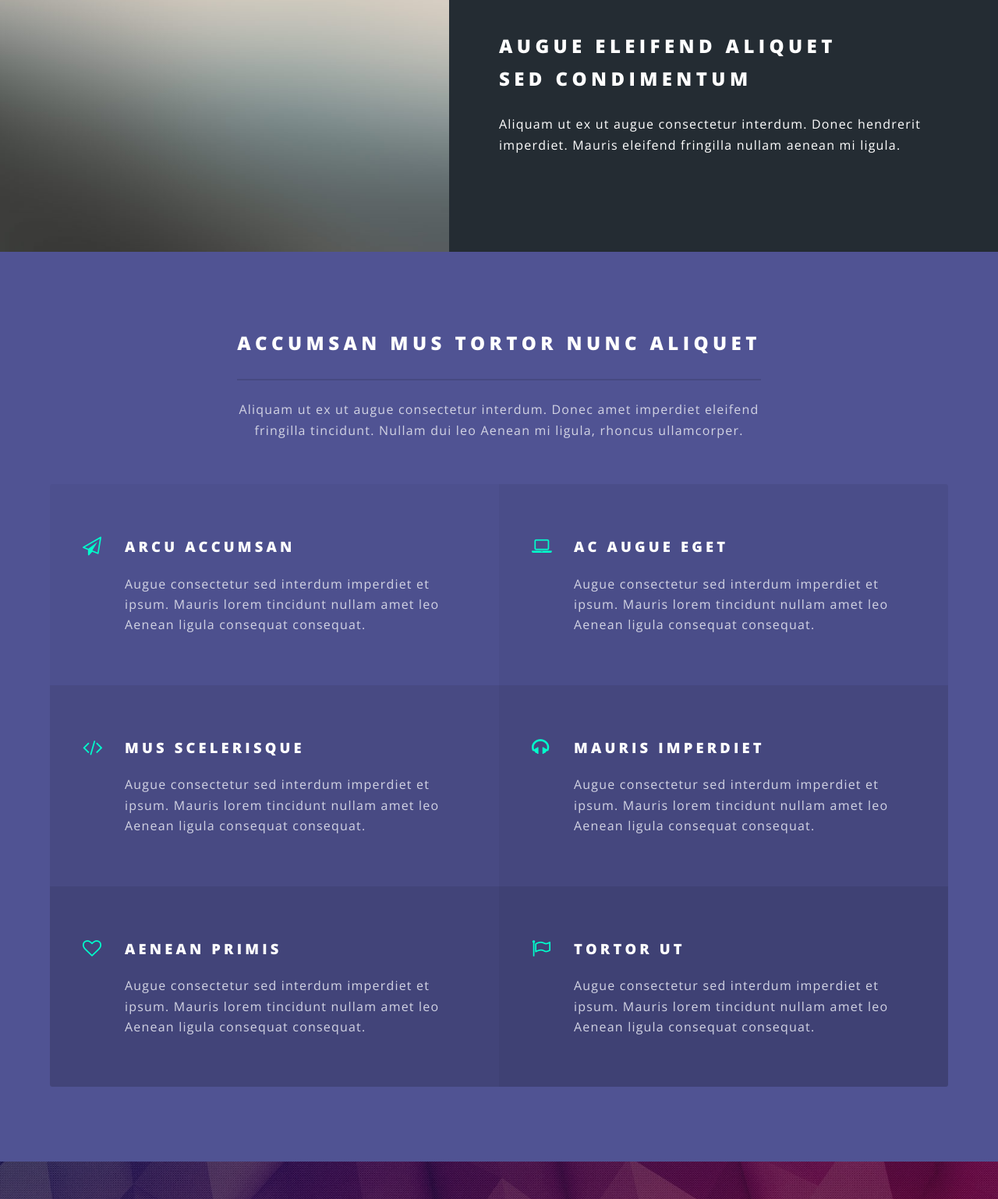
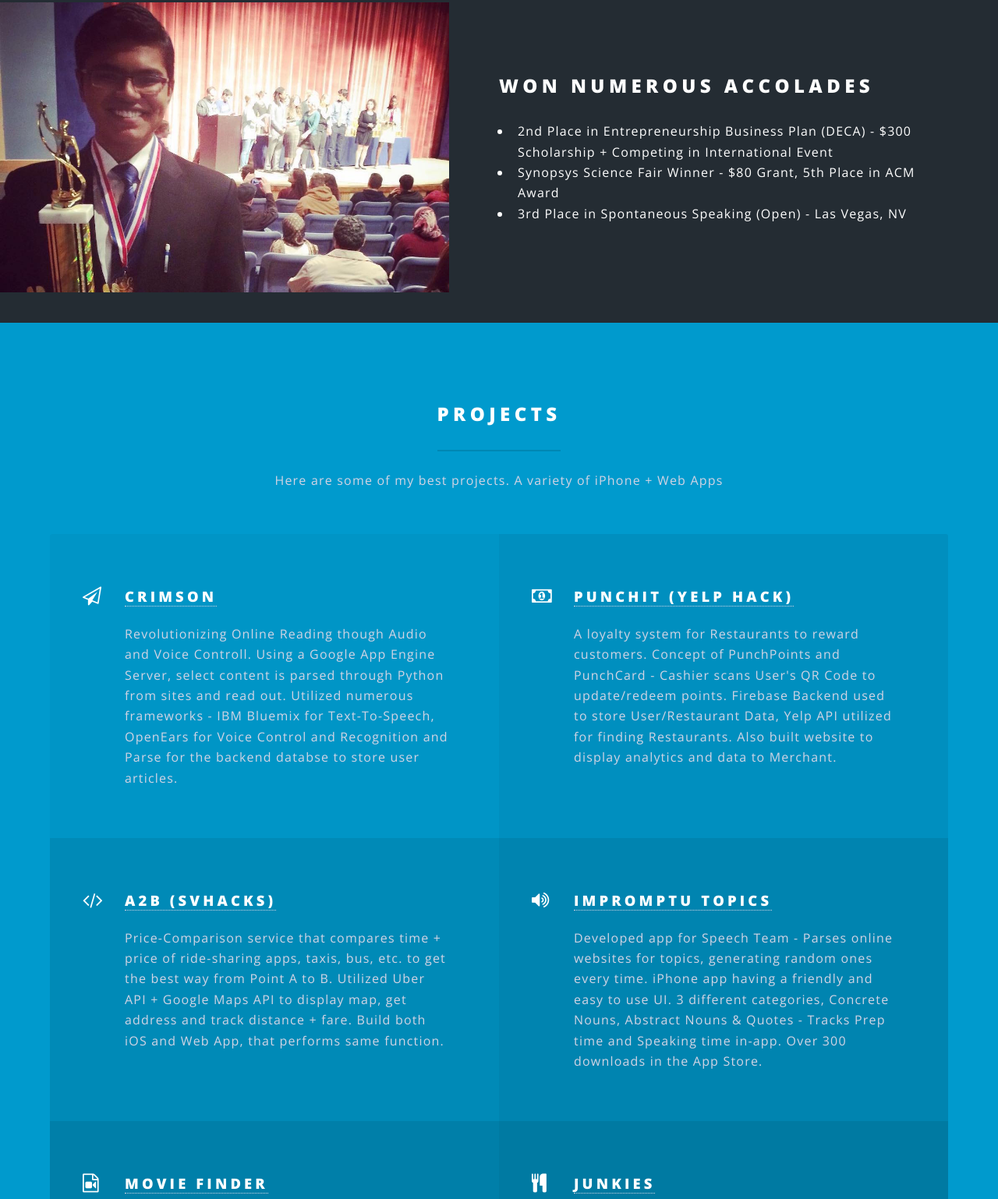
Before and after one commit to TheCurryMan/Old-Website, a plain HTML site: page index.html in a window 1280 px wide. Shown: the part 2037-3575 px from the top of the page at 78% size. Drawn offline with nearby package versions, Linux system fonts and the light colour scheme.

Commit message:
Final
Made all necessary changes

```diff
--- a/assets/css/main.css
+++ b/assets/css/main.css
@@ -9,6 +9,7 @@
 	#one ul a {
 		border:none;
 	}
+
 
 	/* bar code */
 	#skill {
@@ -1988,6 +1989,7 @@
 			padding: 0;
 		}
 
+
 /* Icon */
 	.icon:hover {
 
@@ -2063,16 +2065,28 @@
 			color: #c7ebe8;
 		}
 
+
+
 /* Image */
 
 	.image {
+		padding-top: 3%;
+		padding-bottom:3%;
 		border-radius: 3px;
 		border: 0;
 		display: inline-block;
 		position: relative;
-	}
-
-		.image img {
+
+	}
+	@media screen and (max-width: 965px) {
+		.image {
+			padding-top: 0%;
+			padding-bottom: 0%;
+		}
+
+	}
+
+	.image img {
 			border-radius: 3px;
 			display: block;
 		}
@@ -2515,6 +2529,9 @@
 			text-align: left;
 			width: 50%;
 		}
+		.features h3 {
+			display:inline-block;
+		}
 
 			.features li:nth-child(1) {
 				background-color: rgba(0, 0, 0, 0.035);
@@ -2558,7 +2575,7 @@
 
 			.features li:before {
 				display: block;
-				color: #00ffcc;
+				color: white;
 				position: absolute;
 				left: 1.75em;
 				top: 2.75em;
@@ -2929,7 +2946,7 @@
 		}
 
 		.wrapper.style3 {
-			background-color: #505393;
+			background-color: #009ACD;
 			color: #d3d4e4;
 		}
 
@@ -3839,8 +3856,10 @@
 			font-size: 1.25em;
 		}
 
+
 			#footer .icons a {
 				color: rgba(255, 255, 255, 0.5);
+				border:none;
 			}
 
 				#footer .icons a:hover {
--- a/index.html
+++ b/index.html
@@ -136,16 +136,19 @@
 							</div>
 						</section>
 						<section class="spotlight">
-							<div class="image"><img src="images/pic02.jpg" alt="" /></div><div class="content">
+							<div class="image"><img src="images/udemy3.png" alt="" /></div><div class="content">
 								<h2>Renowned Programming Instructor</h2>
-								<p>I currently teach over 30,000 happy students programming topics varying from Python and Django to Apple Watch Development. I've received more than 700 5-Star reviews, and generated more than $10,000 in income. </p>
+								<p>I currently teach over 30,000 happy students programming topics varying from Python and Django to Apple Watch Development. I've received more than a 1000 5-Star reviews, and generated $10,000+ in income. </p>
 							</div>
 						</section>
 						<section class="spotlight">
-							<div class="image"><img src="images/pic03.jpg" alt="" /></div><div class="content">
-								<h2>Augue eleifend aliquet<br />
-								sed condimentum</h2>
-								<p>Aliquam ut ex ut augue consectetur interdum. Donec hendrerit imperdiet. Mauris eleifend fringilla nullam aenean mi ligula.</p>
+							<div class="image"><img src="images/speech1.jpg" alt="" /></div><div class="content">
+								<h2>Won Numerous Accolades</h2>
+								<ul>
+                                    <li>2nd Place in Entrepreneurship Business Plan (DECA) - $300 Scholarship + Competing in International Event</li>
+                                    <li>Synopsys Science Fair Winner - $80 Grant, 5th Place in ACM Award</li>
+                                    <li>3rd Place in Spontaneous Speaking (Open) - Las Vegas, NV</li>
+                                </ul>
 							</div>
 						</section>
 					</section>
@@ -154,34 +157,34 @@
 					<section id="three" class="wrapper style3 special">
 						<div class="inner">
 							<header class="major">
-								<h2>Accumsan mus tortor nunc aliquet</h2>
-								<p>Aliquam ut ex ut augue consectetur interdum. Donec amet imperdiet eleifend<br />
-								fringilla tincidunt. Nullam dui leo Aenean mi ligula, rhoncus ullamcorper.</p>
-							</header>
+								<h2>Projects</h2>
+								<p>Here are some of my best projects. A variety of iPhone + Web Apps </p>
+                            </header>
 							<ul class="features">
-								<li class="icon fa-paper-plane-o">
-									<h3>Arcu accumsan</h3>
-									<p>Augue consectetur sed interdum imperdiet et ipsum. Mauris lorem tincidunt nullam amet leo Aenean ligula consequat consequat.</p>
+								<li class="icon fa-paper-plane-o" id = "box1">
+
+									<a href="http://devpost.com/software/crimson-gln58f" target="_blank" ><h3>Crimson</h3></a>
+									<p>Revolutionizing Online Reading though Audio and Voice Controll. Using a Google App Engine Server, select content is parsed through Python from sites and read out. Utilized numerous frameworks - IBM Bluemix for Text-To-Speech, OpenEars for Voice Control and Recognition and Parse for the backend databse to store user articles.</p>
 								</li>
-								<li class="icon fa-laptop">
-									<h3>Ac Augue Eget</h3>
-									<p>Augue consectetur sed interdum imperdiet et ipsum. Mauris lorem tincidunt nullam amet leo Aenean ligula consequat consequat.</p>
+								<li class="icon fa-money">
+                                    <a href="http://devpost.com/software/crimson-gln58f" target="_blank" ><h3>PunchIt (Yelp Hack)</h3></a>
+									<p> A loyalty system for Restaurants to reward customers. Concept of PunchPoints and PunchCard - Cashier scans User's QR Code to update/redeem points. Firebase Backend used to store User/Restaurant Data, Yelp API utilized for finding Restaurants. Also built website to display analytics and data to Merchant. </p>
 								</li>
 								<li class="icon fa-code">
-									<h3>Mus Scelerisque</h3>
-									<p>Augue consectetur sed interdum imperdiet et ipsum. Mauris lorem tincidunt nullam amet leo Aenean ligula consequat consequat.</p>
+                                    <a href="http://devpost.com/software/http://devpost.com/software/a2b-zvuj71" target="_blank" ><h3>A2B (SVHacks)</h3></a>
+									<p>Price-Comparison service that compares time + price of ride-sharing apps, taxis, bus, etc. to get the best way from Point A to B. Utilized Uber API + Google Maps API to display map, get address and track distance + fare. Build both iOS and Web App, that performs same function.</p>
 								</li>
-								<li class="icon fa-headphones">
-									<h3>Mauris Imperdiet</h3>
-									<p>Augue consectetur sed interdum imperdiet et ipsum. Mauris lorem tincidunt nullam amet leo Aenean ligula consequat consequat.</p>
+								<li class="icon fa-volume-up">
+									<a href="https://itunes.apple.com/us/app/impromptu-topic-generator/id1066113653?mt=8" target="_blank"><h3>Impromptu Topics</h3></a>
+                                    <p>Developed app for Speech Team - Parses online websites for topics, generating random ones every time. iPhone app having a friendly and easy to use UI. 3 different categories, Concrete Nouns, Abstract Nouns & Quotes - Tracks Prep time and Speaking time in-app. Over 300 downloads in the App Store.</p>
 								</li>
-								<li class="icon fa-heart-o">
-									<h3>Aenean Primis</h3>
-									<p>Augue consectetur sed interdum imperdiet et ipsum. Mauris lorem tincidunt nullam amet leo Aenean ligula consequat consequat.</p>
+								<li class="icon fa-file-movie-o">
+									<a href="https://itunes.apple.com/us/app/movie-finder!/id1063075532?mt=8" target="_blank"><h3>Movie Finder</h3></a>
+                                    <p>Created a simple iPhone app to parse IMDB for specific movies. Enter in different search critera - Actor/Actress Name, Year Acted, Nominations and Genre - App will return with a list of movies fitting those requirements. Over 300 downloads in the App Store, with positive feedback.</p>
 								</li>
-								<li class="icon fa-flag-o">
-									<h3>Tortor Ut</h3>
-									<p>Augue consectetur sed interdum imperdiet et ipsum. Mauris lorem tincidunt nullam amet leo Aenean ligula consequat consequat.</p>
+								<li class="icon fa-cutlery">
+									<a href="#"><h3>Junkies</h3></a>
+									<p>Developed iPhone app to find nearest fast food location of specific choice. Utilized custom table views and Apple's Geolocation and Maps to get route + current location. Tells distance, directions, and address of location. Built Apple Watch counterpart with your 4 favorite Restaurants. </p>
 								</li>
 							</ul>
 						</div>
@@ -191,12 +194,13 @@
 					<section id="cta" class="wrapper style4">
 						<div class="inner">
 							<header>
-								<h2>Arcue ut vel commodo</h2>
-								<p>Aliquam ut ex ut augue consectetur interdum endrerit imperdiet amet eleifend fringilla.</p>
+								<h2>Contact</h2>
+								<p>Please contact me with any work, hackathons or internships.</p>
 							</header>
 							<ul class="actions vertical">
-								<li><a href="#" class="button fit special">Activate</a></li>
-								<li><a href="#" class="button fit">Learn More</a></li>
+								<li><a href="mailto:avinashkalpitjain@gmail.com" target="_blank" class="button fit special">Email</a></li>
+								<li><a href="https://www.linkedin.com/in/avinashj1" target="_blank" class="button fit">LinkedIn</a></li>
+
 							</ul>
 						</div>
 					</section>
@@ -204,15 +208,15 @@
 				<!-- Footer -->
 					<footer id="footer">
 						<ul class="icons">
-							<li><a href="#" class="icon fa-twitter"><span class="label">Twitter</span></a></li>
-							<li><a href="#" class="icon fa-facebook"><span class="label">Facebook</span></a></li>
-							<li><a href="#" class="icon fa-instagram"><span class="label">Instagram</span></a></li>
-							<li><a href="#" class="icon fa-dribbble"><span class="label">Dribbble</span></a></li>
-							<li><a href="#" class="icon fa-envelope-o"><span class="label">Email</span></a></li>
-						</ul>
-						<ul class="copyright">
-							<li>&copy; Untitled</li><li>Design: <a href="http://html5up.net">HTML5 UP</a></li>
-						</ul>
+                            <li><a href="https://www.linkedin.com/in/avinashj1" target="_blank"><span class="icon fa-linkedin"></span></a></li>
+                            <li><a href="https://github.com/TheCurryMan" target="_blank"><span class="icon fa-github"></span></a></li>
+                            <li><a href="resume.html" target="_blank"><span class="icon fa-file-text"></a></li>
+                            <li><a href="mailto:avinashkalpitjain@gmail.com" target="_blank"><span class="icon fa-envelope"></span></a></li>
+                        </ul>
+                        <ul class="copyright">
+                            <li>&copy; Avinash Jain</li>
+                            <li>Made with <a href="#" class="icon fa-heart-o"><span class="label">heart</span> in california</a></li>
+                        </ul>
 					</footer>
 
 			</div>
```
Also changed, not shown: Old/index.html (+1 -1 lines), resume.html (renamed from Old/resume.html, +1 -1 lines), images/Crimson1.png (added), images/LogoCrimson2.png (added), images/speech.jpg (added), images/speech1.jpg (added), images/udemy.png (renamed from images/Screen Shot 2016-04-14 at 11.02.22 PM.png), images/udemy2.png (added), images/udemy3.png (added).
